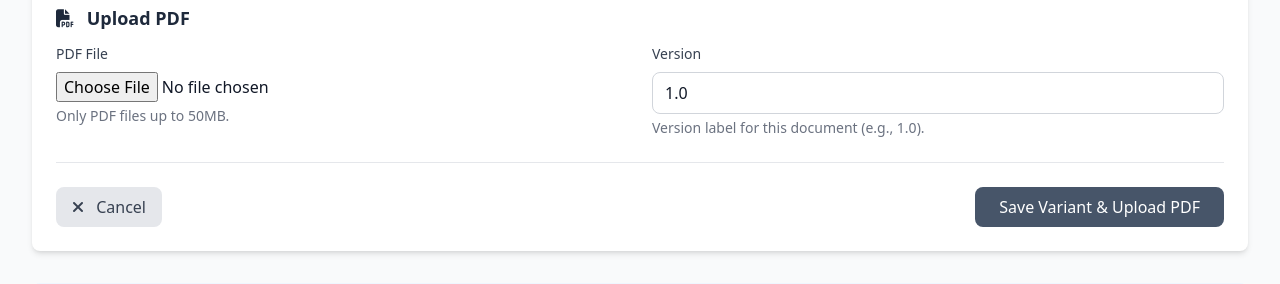
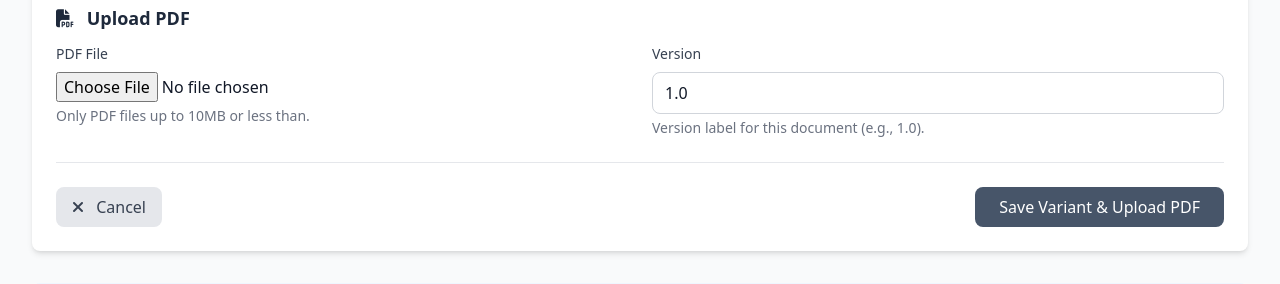
Before and after one commit to Junate-World/Junate_Towers, a Flask app: page /admin/variant/new in a window 1280 px wide. Shown: the part 827-1111 px from the top of the page. Run offline with Flask 3, Linux system fonts and the light colour scheme; the visitor is signed in with stand-in values (Sample User, id 1); data that the repository does not hold is empty; some libraries are stand-ins or nearby versions.

Commit message:
auto debug

```diff
--- a/app/templates/admin/variant_form.html
+++ b/app/templates/admin/variant_form.html
@@ -129,7 +129,7 @@
                             {% endfor %}
                         </div>
                     {% endif %}
-                    <p class="mt-1 text-sm text-gray-500">Only PDF files up to 50MB.</p>
+                    <p class="mt-1 text-sm text-gray-500">Only PDF files up to 10MB or less than.</p>
                 </div>
                 <div>
                     {{ form.version.label(class="block text-sm font-medium text-gray-700 mb-2") }}
```
